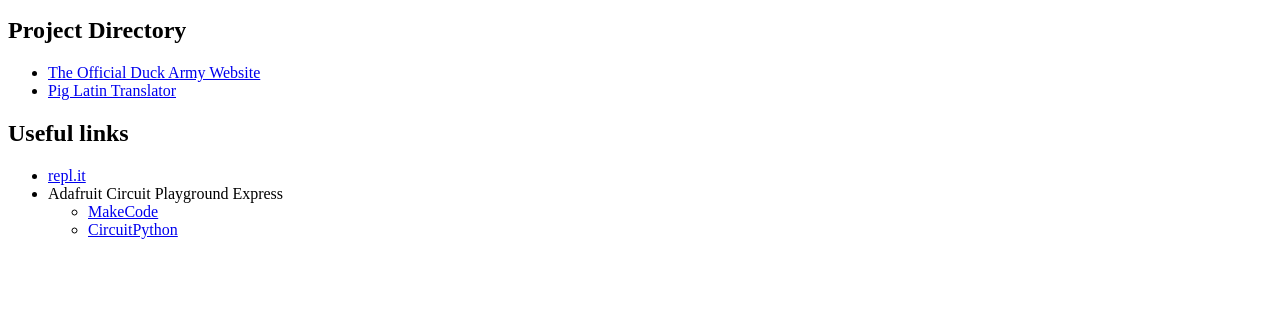
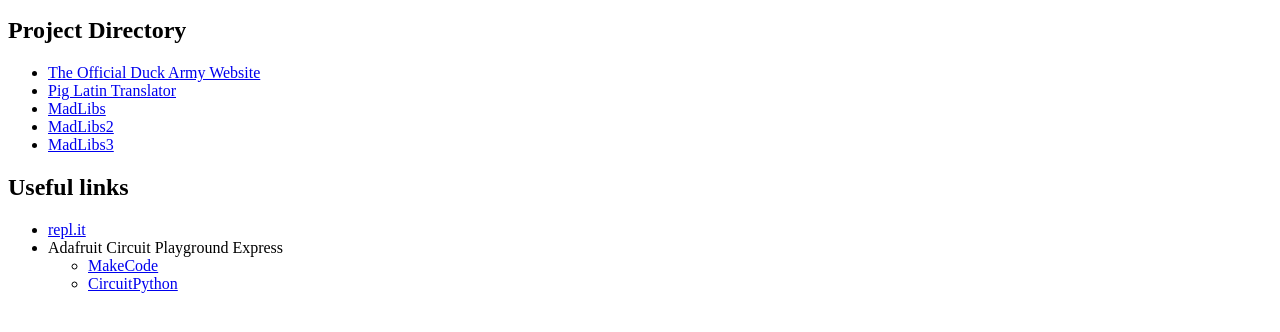
Before and after one commit to readinggwc/readinggwc.github.io, a plain HTML site: page index.html in a window 1280 px wide. Shown: the part 108-440 px from the top of the page. Drawn offline with Linux system fonts and the light colour scheme.

Commit message:
add madlibs

```diff
--- a/index.html
+++ b/index.html
@@ -12,6 +12,9 @@
 <ul>
   <li><a href="https://kijora.github.io/Duck-Army/OfficialWebsite">The Official Duck Army Website</a>
       <li><a href="https://repl.it/@mpmanning108/PigLatinTranslator">Pig Latin Translator</a>
+        <li><a href="https://repl.it/@mpmanning108/Madlibs">MadLibs</a>
+        <li><a href="https://repl.it/@mpmanning108/Madlibs2">MadLibs2</a>
+          <li><a href="https://repl.it/@mpmanning108/Madlibs3">MadLibs3</a>
 
 </ul>
 
```
